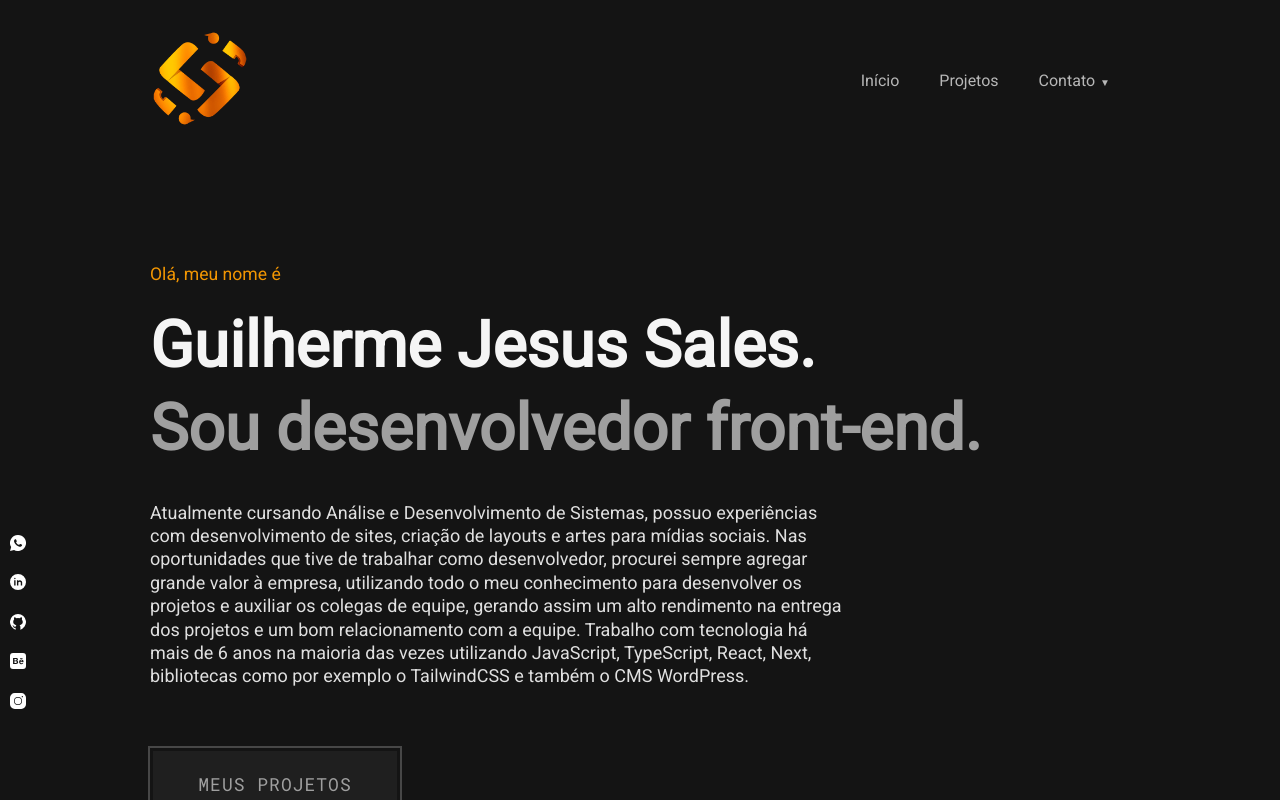
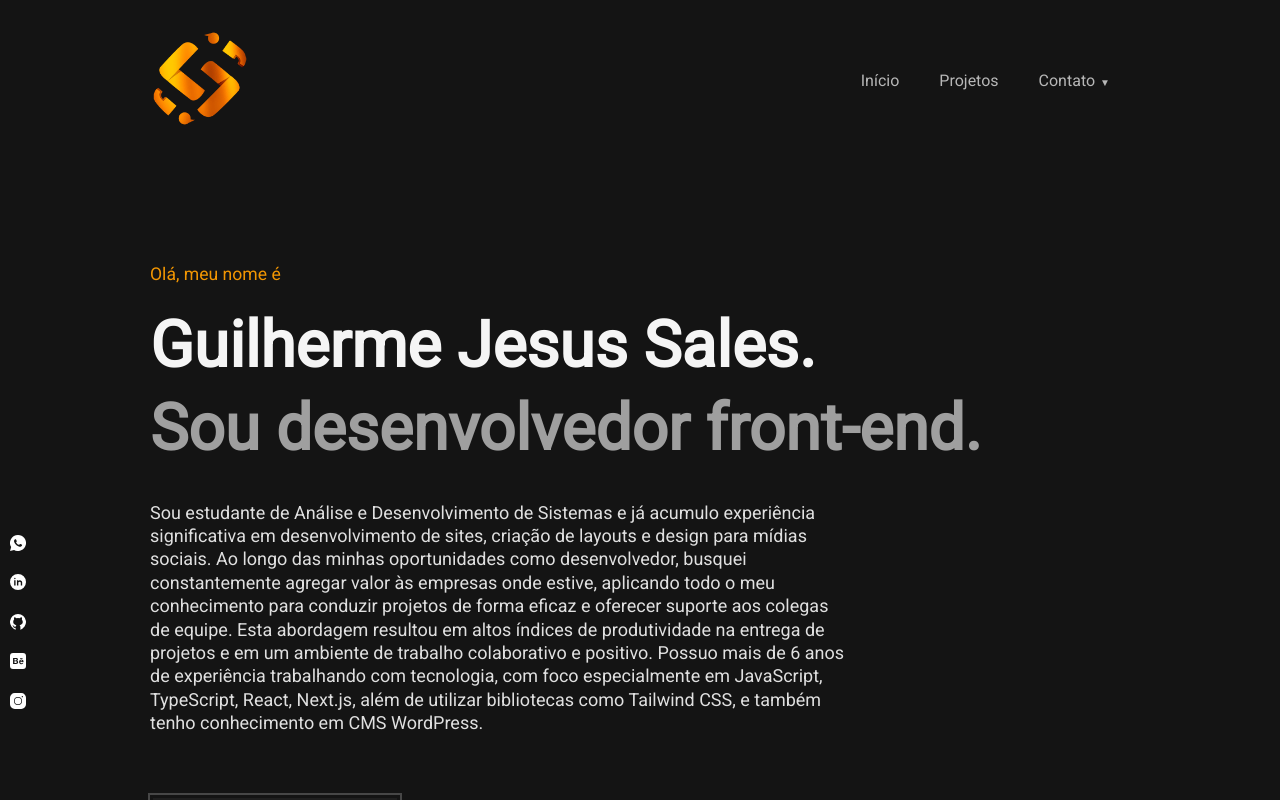
Before and after one commit to GuilhermeJSales/meu-portfolio, a React (Vite) app: page / in a window 1280 px wide. Shown: the top 800 px of the page. Built offline with nearby package versions, Linux system fonts and the light colour scheme.

Commit message:
text alt

```diff
--- a/src/Components/Sobre/Presentation.jsx
+++ b/src/Components/Sobre/Presentation.jsx
@@ -48,10 +48,7 @@ export const Presentation = () => {
       <Title>Guilherme Jesus Sales.</Title>
       <SubTitle>Sou desenvolvedor front-end.</SubTitle>
       <ParagraphPresentation>
-      Atualmente cursando Análise e Desenvolvimento de Sistemas, possuo experiências com desenvolvimento de sites, criação de layouts e artes para mídias sociais.
-        Nas oportunidades que tive de trabalhar como desenvolvedor, procurei sempre agregar grande valor à empresa, utilizando todo o meu conhecimento para desenvolver
-         os projetos e auxiliar os colegas de equipe, gerando assim um alto rendimento na entrega dos projetos e um bom relacionamento com a equipe.
-         Trabalho com tecnologia há mais de 6 anos na maioria das vezes utilizando JavaScript, TypeScript, React, Next, bibliotecas como por exemplo o TailwindCSS e também o CMS WordPress.
+      Sou estudante de Análise e Desenvolvimento de Sistemas e já acumulo experiência significativa em desenvolvimento de sites, criação de layouts e design para mídias sociais. Ao longo das minhas oportunidades como desenvolvedor, busquei constantemente agregar valor às empresas onde estive, aplicando todo o meu conhecimento para conduzir projetos de forma eficaz e oferecer suporte aos colegas de equipe. Esta abordagem resultou em altos índices de produtividade na entrega de projetos e em um ambiente de trabalho colaborativo e positivo. Possuo mais de 6 anos de experiência trabalhando com tecnologia, com foco especialmente em JavaScript, TypeScript, React, Next.js, além de utilizar bibliotecas como Tailwind CSS, e também tenho conhecimento em CMS WordPress.
       </ParagraphPresentation>
       <DivFlex>
         <Button to="projetos">Meus Projetos</Button>
```
